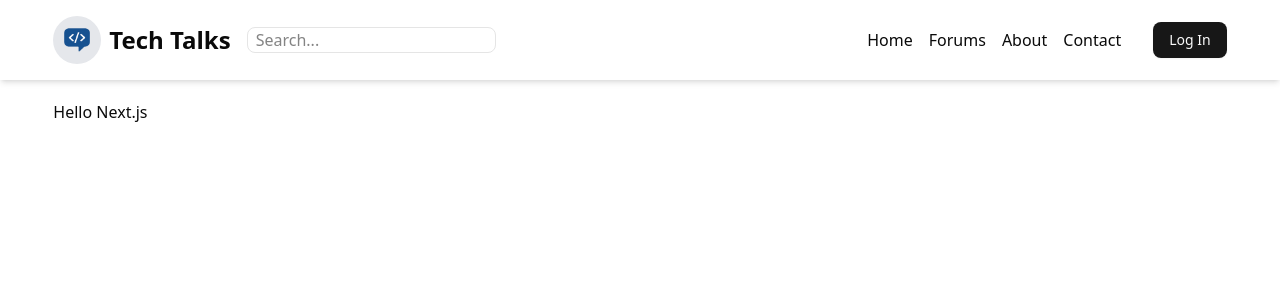
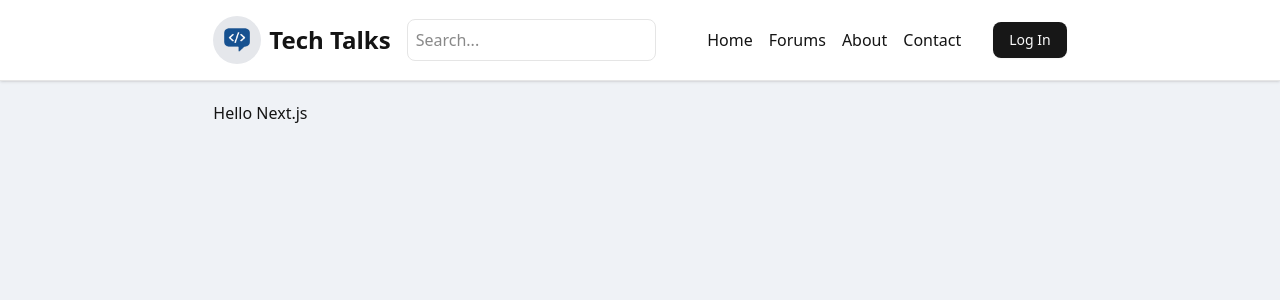
Before and after one commit to noboKumar/Tech-Talks, a Next.js app: page / in a window 1280 px wide. Shown: the top 300 px of the page. Built offline with nearby package versions, Linux system fonts and the light colour scheme.

Commit message:
change global bg color and navBar sticky

```diff
--- a/app/globals.css
+++ b/app/globals.css
@@ -43,12 +43,12 @@
 
 :root {
   --radius: 0.625rem;
-  --background: oklch(1 0 0);
-  --foreground: oklch(0.145 0 0);
-  --card: oklch(1 0 0);
-  --card-foreground: oklch(0.145 0 0);
-  --popover: oklch(1 0 0);
-  --popover-foreground: oklch(0.145 0 0);
+  --background: rgb(239, 242, 246);
+  --foreground: rgb(20, 20, 20);
+  --card: rgb(255, 255, 255);
+  --card-foreground: rgb(20, 20, 20);
+  --popover: rgb(255, 255, 255);
+  --popover-foreground: rgb(20, 20, 20);
   --primary: oklch(0.205 0 0);
   --primary-foreground: oklch(0.985 0 0);
   --secondary: oklch(0.97 0 0);
--- a/app/layout.tsx
+++ b/app/layout.tsx
@@ -33,7 +33,7 @@ export default function RootLayout({
         className={`${geistSans.variable} ${geistMono.variable} antialiased`}
       >
         <NavBar />
-        <div className="w-11/12 mx-auto my-5">{children}</div>
+        <div className="w-8/12 mx-auto my-5">{children}</div>
       </body>
     </html>
   );
--- a/components/NavBar.tsx
+++ b/components/NavBar.tsx
@@ -4,19 +4,19 @@ import { Button } from "./ui/button";
 
 const NavBar = () => {
   return (
-    <div className="bg-white dark:bg-gray-900 shadow-md">
-      <div className="flex items-center justify-between py-4 w-11/12 mx-auto">
+    <div className="bg-white dark:bg-gray-900 shadow border-b sticky top-0 z-50">
+      <div className="flex items-center justify-between py-4 w-8/12 mx-auto">
         <div className="flex items-center gap-4">
           <Logo />
           <div>
             <input
-              className="border rounded-md px-2"
+              className="border rounded-md p-2"
               type="text"
               placeholder="Search..."
             />
           </div>
         </div>
-        <div className="flex items-center gap-8">
+        <div className="md:flex items-center gap-8 hidden">
           <div>
             <ul className="flex gap-4">
               <li>Home</li>
```
